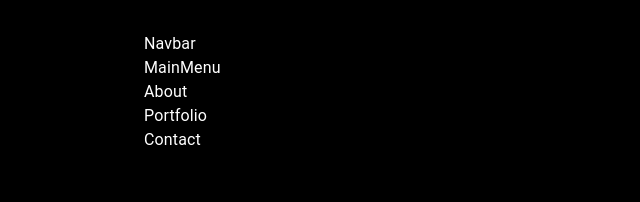
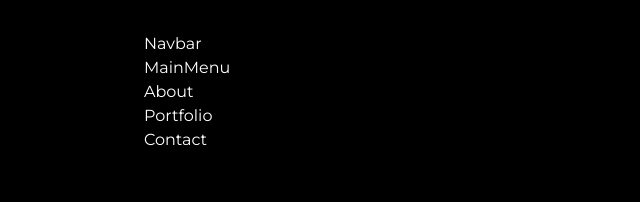
Before and after one commit to thoraf20/revent-test, a React (Create React App) app: page / in a window 1280 px wide. Shown: the top 202 px of the page, without its empty margins (0-640 px from the left). Built offline with nearby package versions, Linux system fonts and the light colour scheme.

Commit message:
add font

```diff
--- a/public/index.html
+++ b/public/index.html
@@ -1,43 +1,24 @@
 <!DOCTYPE html>
 <html lang="en">
+
 <head>
   <meta charset="utf-8" />
   <link rel="icon" href="%PUBLIC_URL%/favicon.ico" />
   <meta name="viewport" content="width=device-width, initial-scale=1" />
   <meta name="theme-color" content="#000000" />
-    <meta
-      name="description"
-      content="Web site created using create-react-app"
-    />
+  <meta name="description" content="Web site created using create-react-app" />
   <link rel="apple-touch-icon" href="%PUBLIC_URL%/logo192.png" />
-    <!--
-      manifest.json provides metadata used when your web app is installed on a
-      user's mobile device or desktop. See https://developers.google.com/web/fundamentals/web-app-manifest/
-    -->
   <link rel="manifest" href="%PUBLIC_URL%/manifest.json" />
-    <!--
-      Notice the use of %PUBLIC_URL% in the tags above.
-      It will be replaced with the URL of the `public` folder during the build.
-      Only files inside the `public` folder can be referenced from the HTML.
-
-      Unlike "/favicon.ico" or "favicon.ico", "%PUBLIC_URL%/favicon.ico" will
-      work correctly both with client-side routing and a non-root public URL.
-      Learn how to configure a non-root public URL by running `npm run build`.
-    -->
+  <link rel="preconnect" href="https://fonts.googleapis.com">
+  <link rel="preconnect" href="https://fonts.gstatic.com" crossorigin>
+  <link href="https://fonts.googleapis.com/css2?family=Montserrat:wght@100;200;300;400;500;600;700;800&display=swap"
+    rel="stylesheet">
   <title>React App</title>
 </head>
+
 <body>
   <noscript>You need to enable JavaScript to run this app.</noscript>
   <div id="root"></div>
-    <!--
-      This HTML file is a template.
-      If you open it directly in the browser, you will see an empty page.
+</body>
 
-      You can add webfonts, meta tags, or analytics to this file.
-      The build step will place the bundled scripts into the <body> tag.
-
-      To begin the development, run `npm start` or `yarn start`.
-      To create a production bundle, use `npm run build` or `yarn build`.
-    -->
-  </body>
 </html>
--- a/src/components/SectionLayout.jsx
+++ b/src/components/SectionLayout.jsx
@@ -3,6 +3,10 @@
 
 export const SectionLayout = ({children, title}) => {
   return (
-    <Box>{children}</Box>
+    <Box>
+
+
+        <Box>{children}</Box>
+    </Box>
   )
 }
--- a/src/index.js
+++ b/src/index.js
@@ -4,8 +4,14 @@
 import App from './App';
 import { createTheme, ThemeProvider } from '@mui/material/styles';
 import CssBaseline from '@mui/material/CssBaseline';
-
-const theme = createTheme({});
+const theme = createTheme({
+  typography: {
+    fontFamily: [
+      'Montserrat',
+      'sans-serif',
+    ].join(','),
+  },
+});
 
 const root = ReactDOM.createRoot(document.getElementById('root'));
 root.render(
```
Lines whose indentation alone changed are shown as unchanged.
